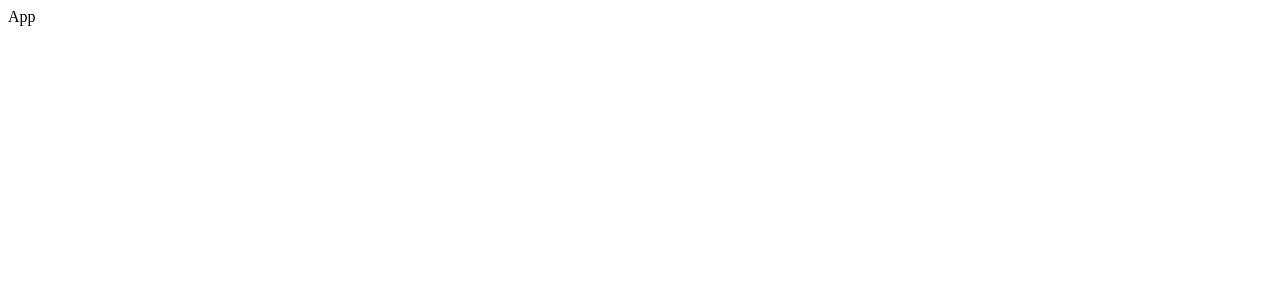
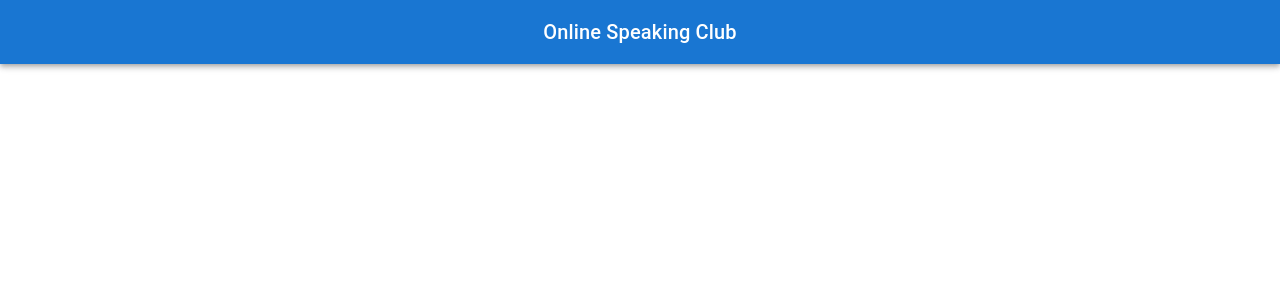
Before and after one commit to emreavara/speaking-club-online, a React (Create React App) app: page / in a window 1280 px wide. Shown: the top 300 px of the page. Built offline with nearby package versions, Linux system fonts and the light colour scheme.

Commit message:
Add Navigation Bar

```diff
--- a/src/App.js
+++ b/src/App.js
@@ -1,8 +1,8 @@
+import Main from "./pages/Main";
+
 function App() {
   return (
-    <div>
-      App
-    </div>
+    <Main/>
   );
 }
 
--- /dev/null
+++ b/src/components/Navi.js
@@ -0,0 +1,22 @@
+import * as React from 'react';
+import AppBar from '@mui/material/AppBar';
+import Box from '@mui/material/Box';
+import Toolbar from '@mui/material/Toolbar';
+import Typography from '@mui/material/Typography';
+import Button from '@mui/material/Button';
+import IconButton from '@mui/material/IconButton';
+import MenuIcon from '@mui/icons-material/Menu';
+
+export default function Navi() {
+  return (
+    <Box sx={{ flexGrow: 1 }}>
+      <AppBar position="static">
+        <Toolbar>
+          <Typography variant="h6" component="div" sx={{ flexGrow: 1, textAlign: "center" }}>
+            Online Speaking Club
+          </Typography>
+        </Toolbar>
+      </AppBar>
+    </Box>
+  );
+}
--- a/src/index.js
+++ b/src/index.js
@@ -2,6 +2,8 @@ import React from 'react';
 import ReactDOM from 'react-dom/client';
 import App from './App';
 import reportWebVitals from './reportWebVitals';
+import 'bootstrap/dist/css/bootstrap.min.css';
+
 
 const root = ReactDOM.createRoot(document.getElementById('root'));
 root.render(
--- /dev/null
+++ b/src/pages/Main.js
@@ -0,0 +1,12 @@
+import React from 'react'
+import Navi from '../components/Navi'
+
+function Main() {
+  return (
+    <>
+    <Navi/>
+    </>
+  )
+}
+
+export default Main
```
Also changed, not shown: package.json (+8 -0 lines), 1 other file (tests, documents, lock files or other folders).
